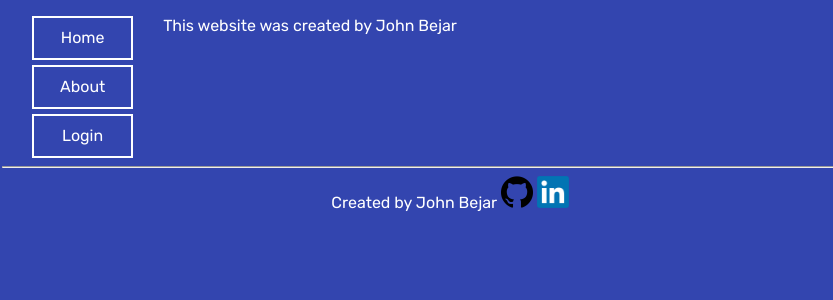
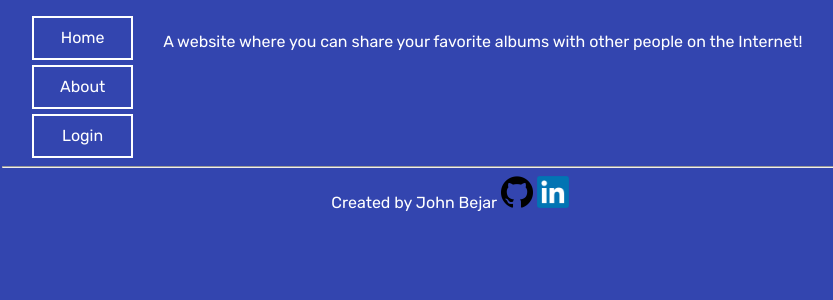
Before and after one commit to johnnybejar/albums4you, a PHP site: page /about.html in a window 1280 px wide. Shown: the part 143-443 px from the top of the page, without its empty margins (190-1023 px from the left). Run offline with PHP 8.4, Linux system fonts and the light colour scheme.

Commit message:
ACTUALLY finalized for hw1

```diff
--- a/about.html
+++ b/about.html
@@ -1,6 +1,7 @@
 <!DOCTYPE html>
 <html lang="en">
 <head>
+    <!-- John Bejar -->
     <meta charset="UTF-8">
     <meta http-equiv="X-UA-Compatible" content="IE=edge">
     <meta name="viewport" content="width=device-width, initial-scale=1.0">
@@ -22,7 +23,7 @@
             <li><a href="#">Login</a></li>
         </ul>
         <section id="about-section">
-            This website was created by John Bejar
+            <p>A website where you can share your favorite albums with other people on the Internet!</p>
         </section>
     </main>
     <hr>
--- a/index.html
+++ b/index.html
@@ -1,6 +1,7 @@
 <!DOCTYPE html>
 <html lang="en">
 <head>
+    <!-- John Bejar -->
     <meta charset="UTF-8">
     <meta http-equiv="X-UA-Compatible" content="IE=edge">
     <meta name="viewport" content="width=device-width, initial-scale=1.0">
--- a/styles/main.css
+++ b/styles/main.css
@@ -1,3 +1,5 @@
+/* John Bejar */
+
 * {
     font-family: 'Rubik', sans-serif;
 }
```
